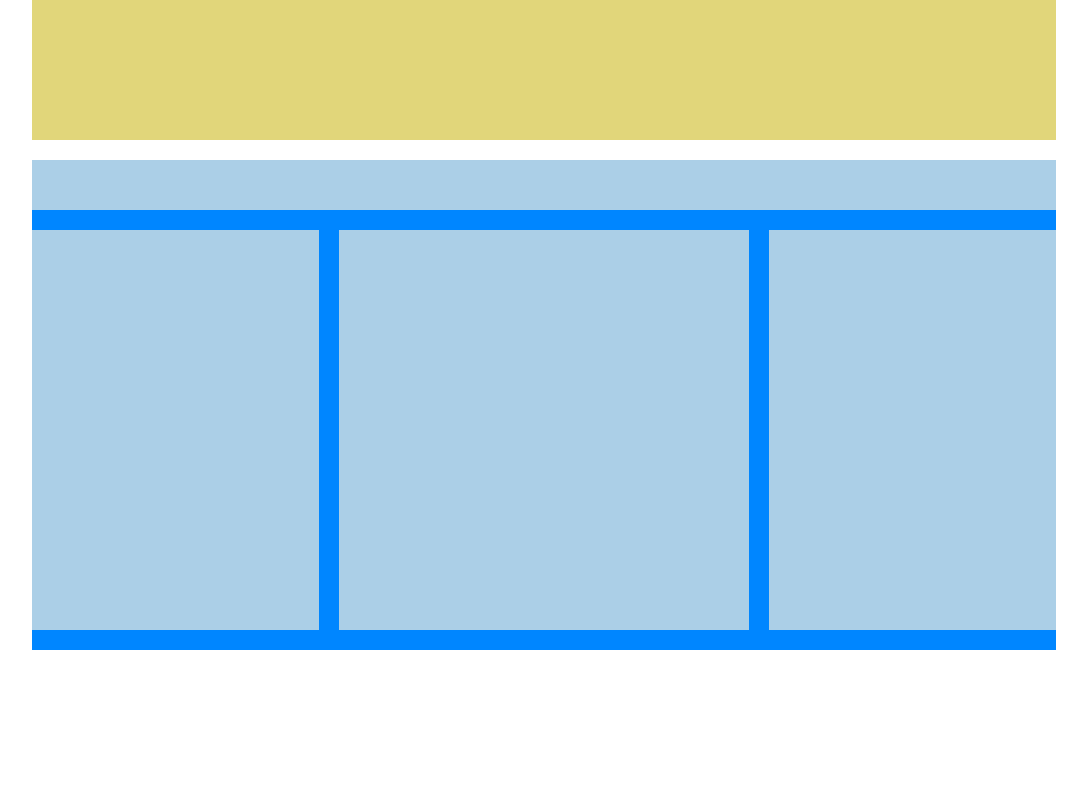
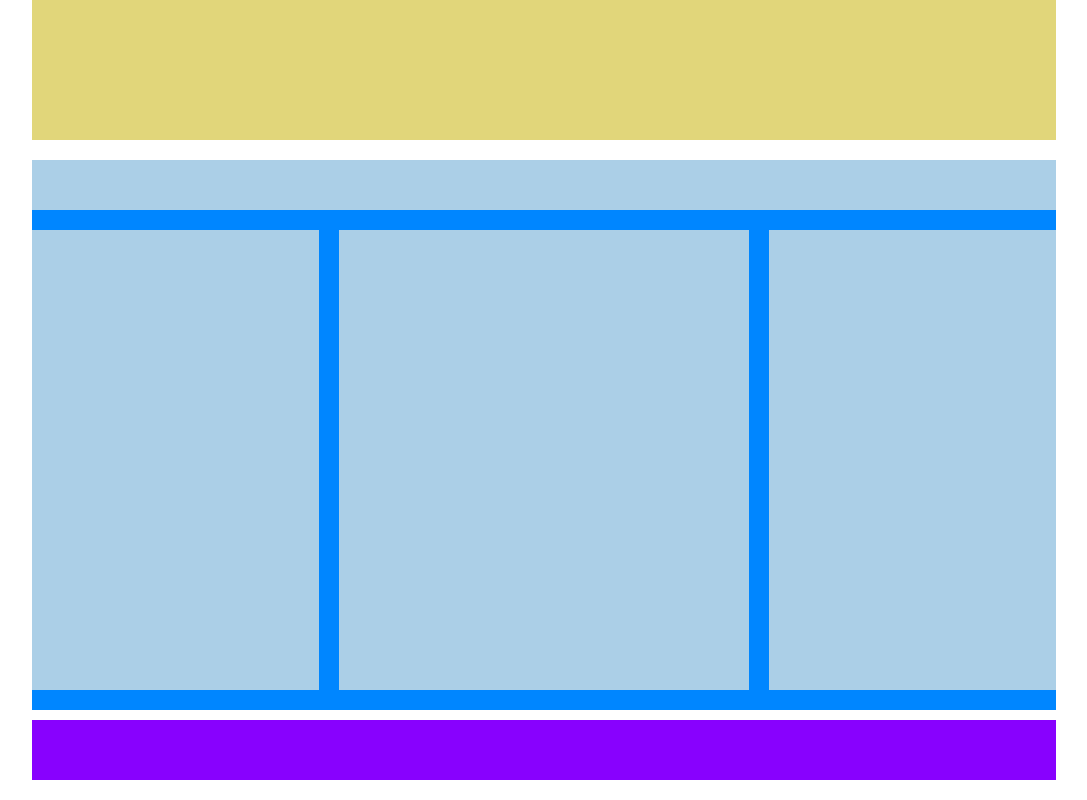
Before and after one commit to TommasoAgo/htmlcss-struttura-wp, a plain HTML site: page index.html in a window 1280 px wide. Shown: the part 380-1180 px from the top of the page, without its empty margins (96-1183 px from the left). Before the commit the page ends 1030 px from the top, so only its background shows below. Drawn offline with Linux system fonts and the light colour scheme.

Commit message:
FInito Footer

```diff
--- a/css/style.css
+++ b/css/style.css
@@ -53,7 +53,7 @@ main {
 
 .secondrow {
     width: 100%;
-    height: 440px;
+    height: 500px;
     background-color: #0086ff;
 }
 
@@ -70,7 +70,7 @@ main {
     float: left;
     margin-top: 20px;
     background-color: #abcfe7;
-    height: 400px;
+    height: 460px;
 }
 
 .col-left, .col-right {
@@ -82,3 +82,13 @@ main {
     margin-left: 2%;
     margin-right: 2%;
 }
+
+/* FOOTER */
+
+footer {
+    width: 100%;
+    height: 60px;
+    margin-top: 10px;
+    background-color: #8801fe;
+    margin-bottom: 20px;
+}
--- a/index.html
+++ b/index.html
@@ -27,9 +27,12 @@
                <div class="col col-center"></div>
                <div class="col col-right"></div>
            </div>
+        </main>
+        <!-- Main Ending -->
 
-
-        </main>
+        <!-- Footer -->
+        <footer></footer>
+        <!-- Footer Ending -->
     </div>
 
 </body>
```
